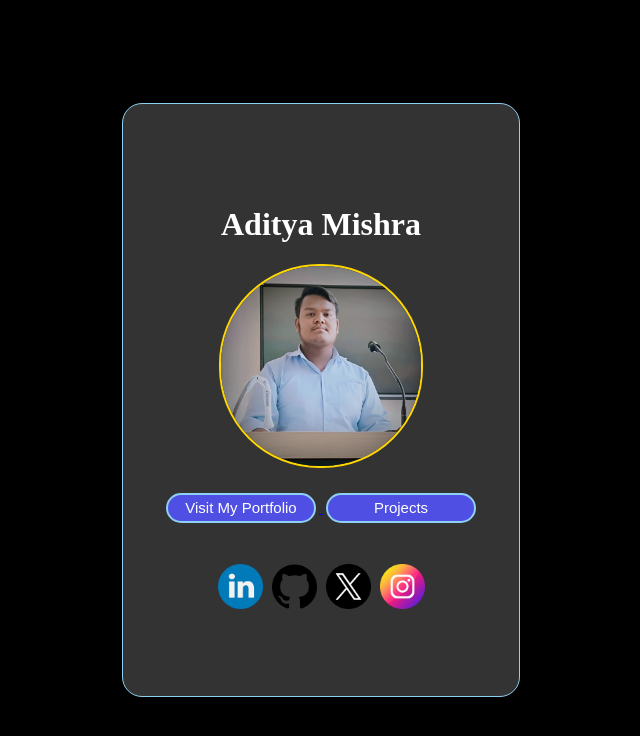
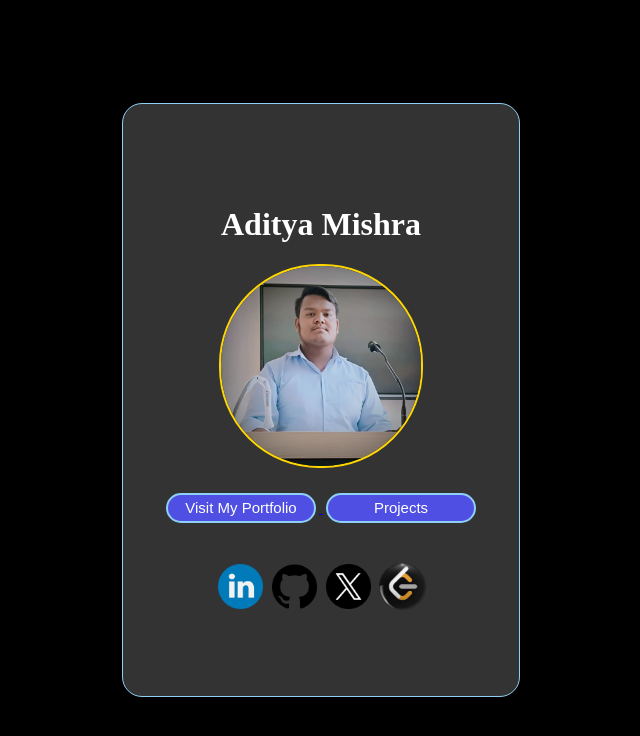
Before and after one commit to AdityaMishra-07/MY-Profile-Card, a plain HTML site: page index.html in a window 1280 px wide. Shown: the whole page, without its empty margins (319-959 px from the left). Drawn offline with Linux system fonts and the light colour scheme.

Commit message:
Update index.html

```diff
--- a/index.html
+++ b/index.html
@@ -52,6 +52,17 @@
             cursor: pointer;
             transition: transform 0.95s;
         }
+        #lc{
+            height: 45px;
+            width: 45px;
+            margin: 2.5px;
+            cursor: pointer;
+            transform: scale(1.38);
+            transition: transform 0.95s;
+        }
+        #lc:hover{
+            transform: scale(1.54);
+        }
         .box:hover{
             transform: scale(1.03);
         }
@@ -82,7 +93,7 @@
                 <a href="https://www.linkedin.com/in/aditya-mishra-07aug2005/"><img src="images/linkedin.png" id="l" alt=""></a>
                 <a href="https://github.com/AdityaMishra-07"><img src="images/github.png" id="g" alt=""></a>
                 <a href="https://x.com/MrAditya07__"><img src="images/twitter.png" id="x" alt=""></a>
-                <a href="https://www.instagram.com/mr.payasi07/?utm_source=qr&igsh=azZ1MHhvNGltaDdi#"><img src="images/instagram.png" id="i" alt=""></a>
+                <a href="https://leetcode.com/u/AdityaMishra-07/"><img src="images/leetcode.png" id="lc" alt=""></a>
             </div>
         </div>
     </div>
```
